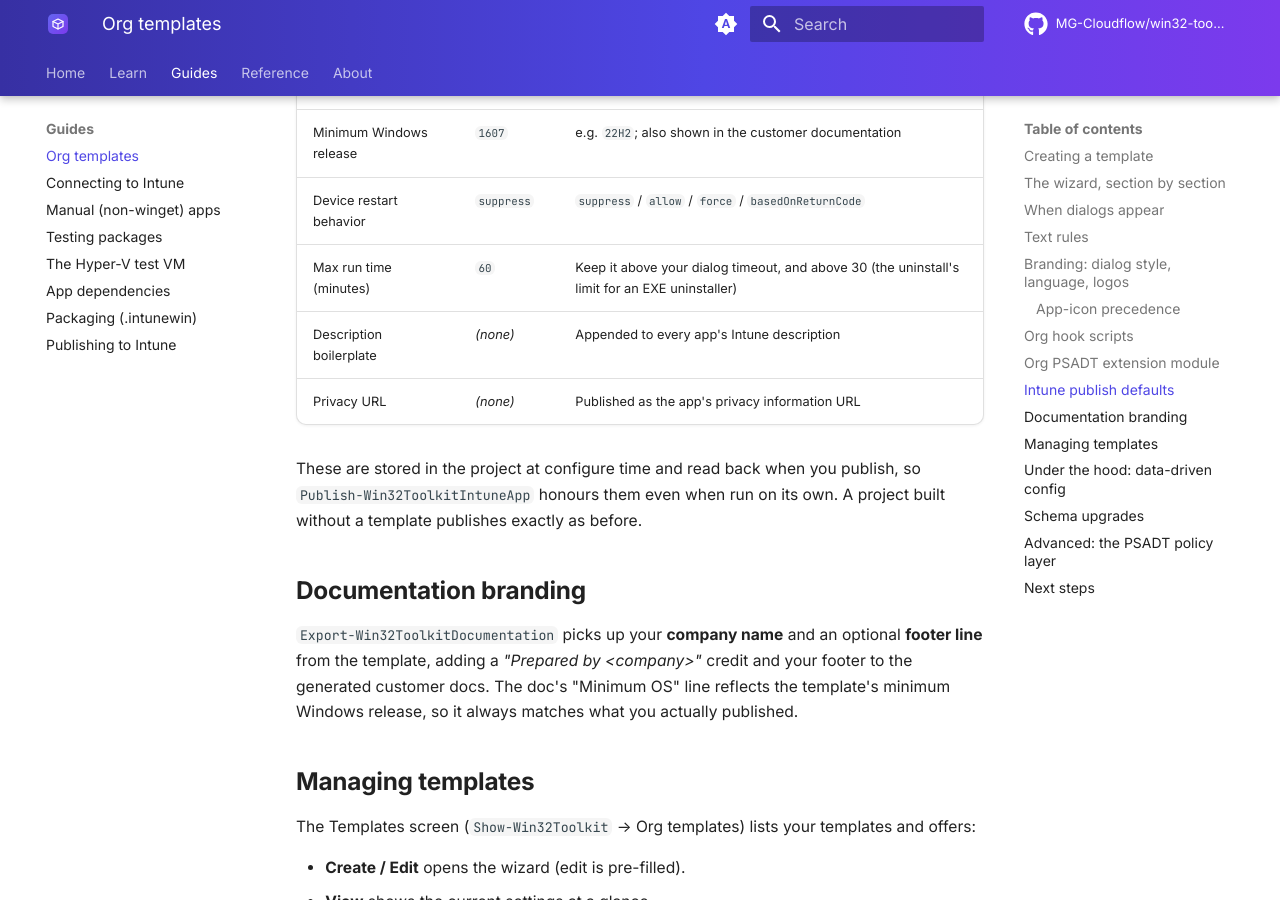
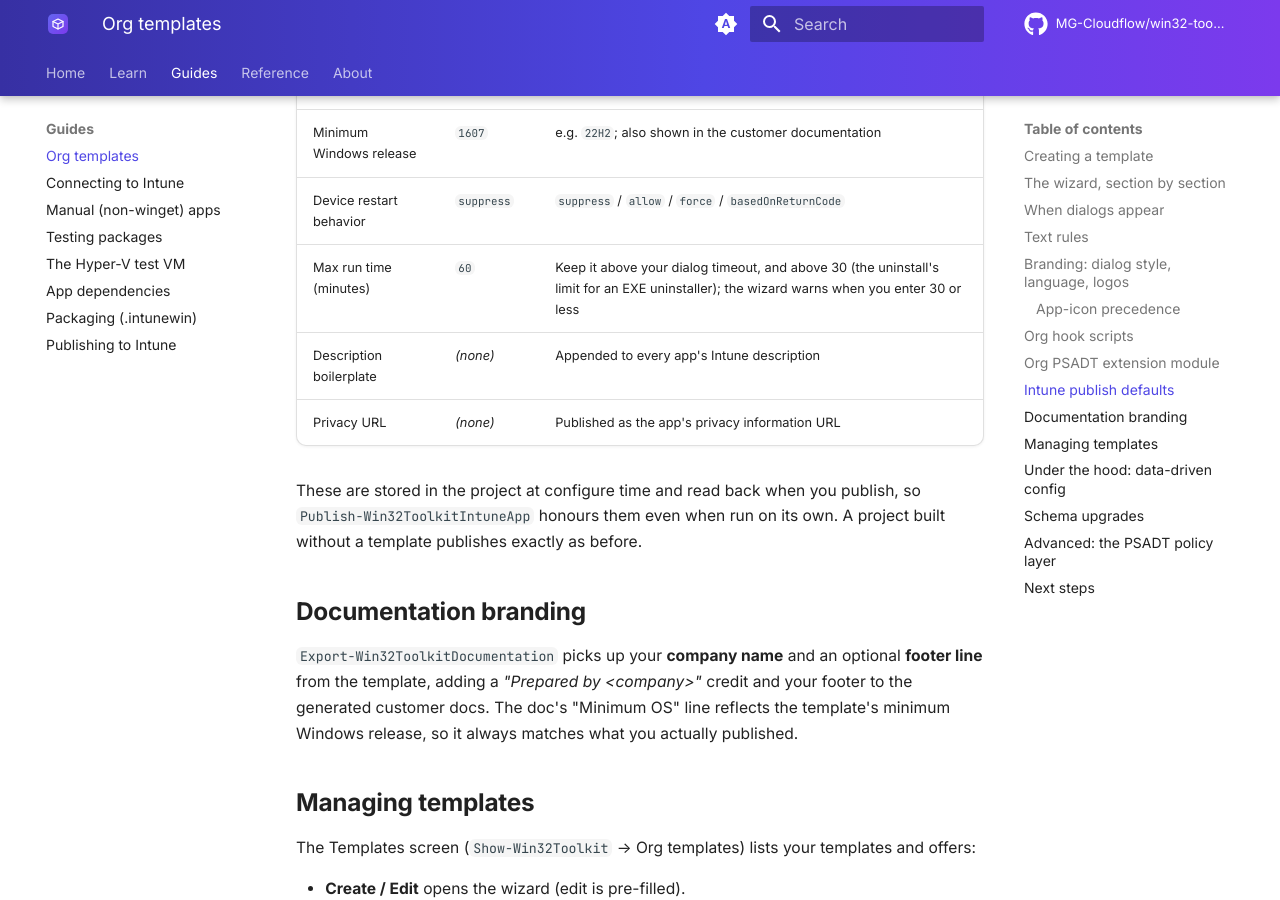
Before and after one commit to MG-Cloudflow/win32-toolkit, an MkDocs documentation site: the page built from docs/org-templates.md, in a window 1280 px wide and 900 px high, scrolled down 6709 px. Built offline with MkDocs 1.6.1 and Material for MkDocs 9.7.7, drawn with Linux system fonts in a browser that asks for light colours; comment, search, counter and statistics services are not loaded.

Commit message:
fix(org-template): warn when the template's maximum run time is 30 minutes or less
TUI coverage audit G10: the template wizard accepted any maximum run time; only 0 or less was replaced
by the default 60. A value of 30 or less is copied into every project created from the template, and
the problem was only named much later, by Publish-Win32ToolkitIntuneApp (7eee4f2).

- New-OrgTemplate: after the 'Max run time (minutes)' answer, a value of 30 or less prints one warning
  where it is set: 'A maximum run time of <n> minutes is 30 minutes or less: the uninstall stops an
  EXE uninstaller after 30 minutes with exit code 69113, and with an Intune limit of 30 minutes or less
  Intune stops the deployment first and reports a timeout instead. Keep it above 30 minutes (default
  60). Projects copy this value when they are created, and Publish warns about it.' ('1 minute' for 1).
  It only warns: the value is kept.
- docs/org-templates.md: the wizard warns when you enter 30 or less.

Tests: OrgTemplateText [4g] - 30 -> exactly one warning with that text and the template keeps 30;
1 -> '1 minute'; 31 -> no warning; 0 -> 60, no warning.

Co-Authored-By: Claude Opus 5.5 <noreply@anthropic.com>

```diff
--- a/docs/org-templates.md
+++ b/docs/org-templates.md
@@ -215,7 +215,7 @@ The template can set the Intune install experience and metadata for every app it
 |---|---|---|
 | Minimum Windows release | `1607` | e.g. `22H2`; also shown in the customer documentation |
 | Device restart behavior | `suppress` | `suppress` / `allow` / `force` / `basedOnReturnCode` |
-| Max run time (minutes) | `60` | Keep it above your dialog timeout, and above 30 (the uninstall's limit for an EXE uninstaller) |
+| Max run time (minutes) | `60` | Keep it above your dialog timeout, and above 30 (the uninstall's limit for an EXE uninstaller); the wizard warns when you enter 30 or less |
 | Description boilerplate | *(none)* | Appended to every app's Intune description |
 | Privacy URL | *(none)* | Published as the app's privacy information URL |
 
```
Also changed, not shown: 2 other files.
